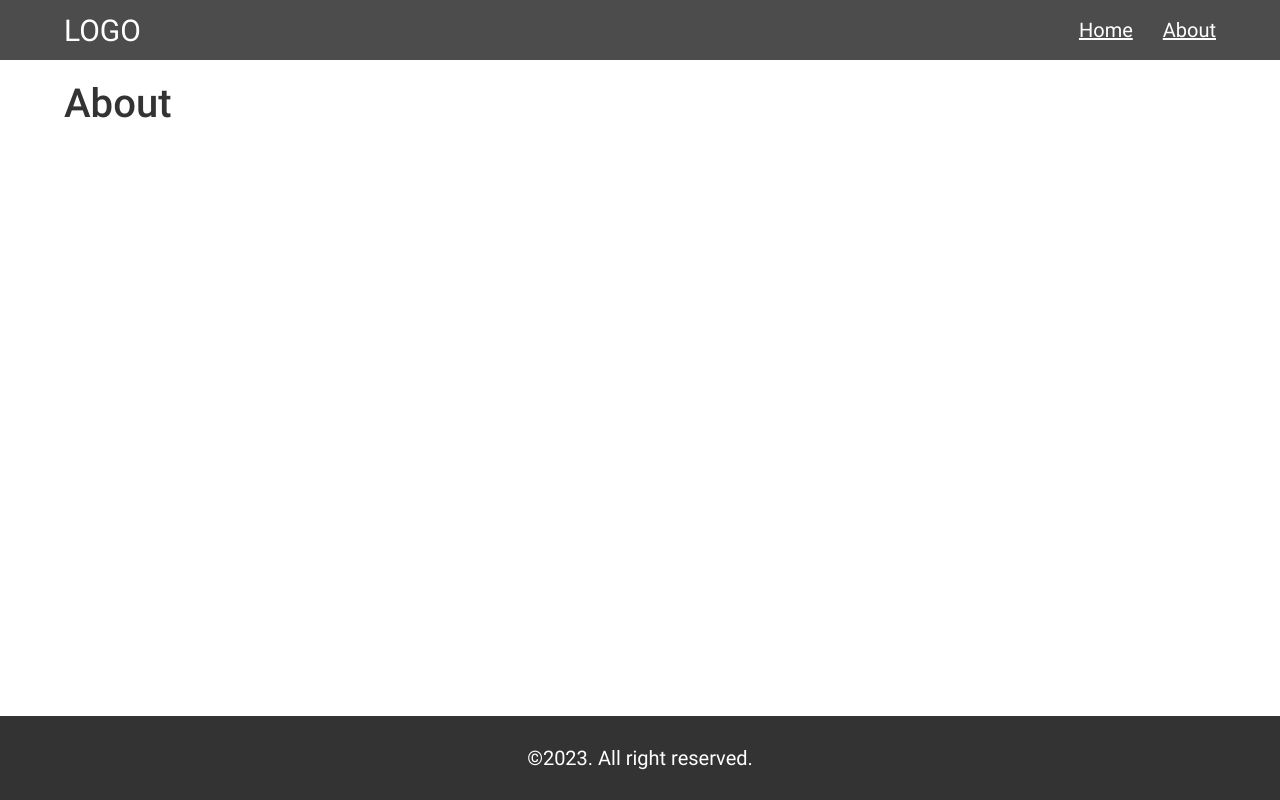
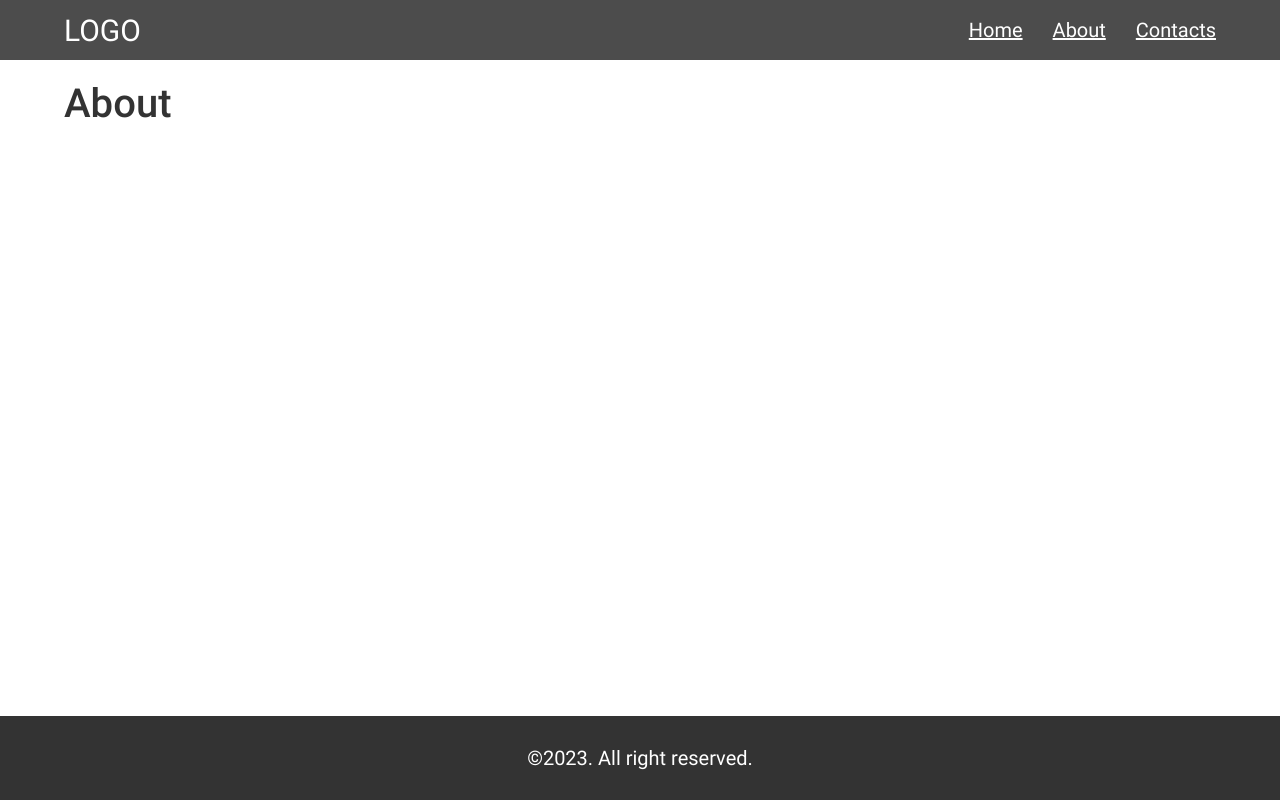
Before and after one commit to akovalenko777/gulp-test, a website: page dist/about.html in a window 1280 px wide. Drawn offline with Linux system fonts and the light colour scheme.

Commit message:
Added mainmenu item in dist

```diff
--- a/dist/about.html
+++ b/dist/about.html
@@ -40,6 +40,7 @@
       <ul>
         <li><a href="index.html">Home</a></li>
         <li><a href="about.html">About</a></li>
+        <li><a href="#">Contacts</a></li>
       </ul>
     </nav>
   </div>
```
Also changed, not shown: dist/index.html (+1 -0 lines).
